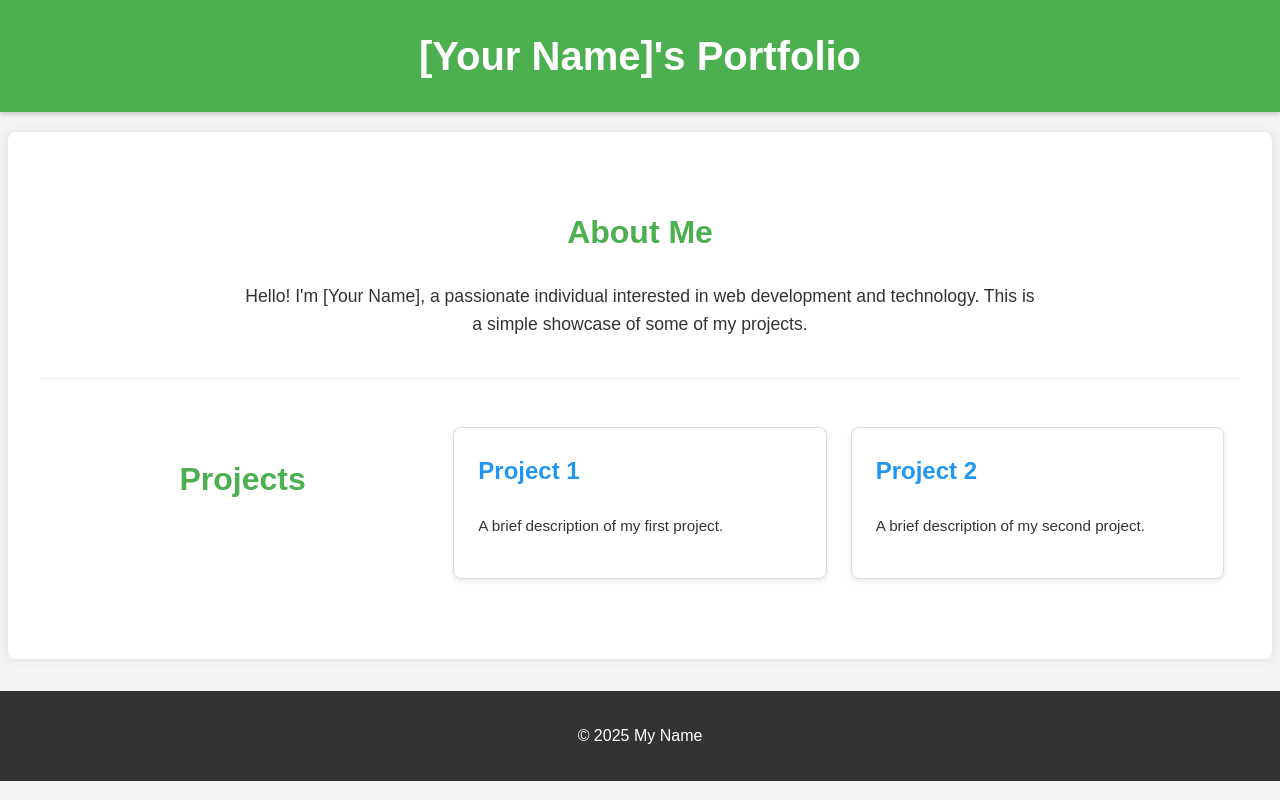
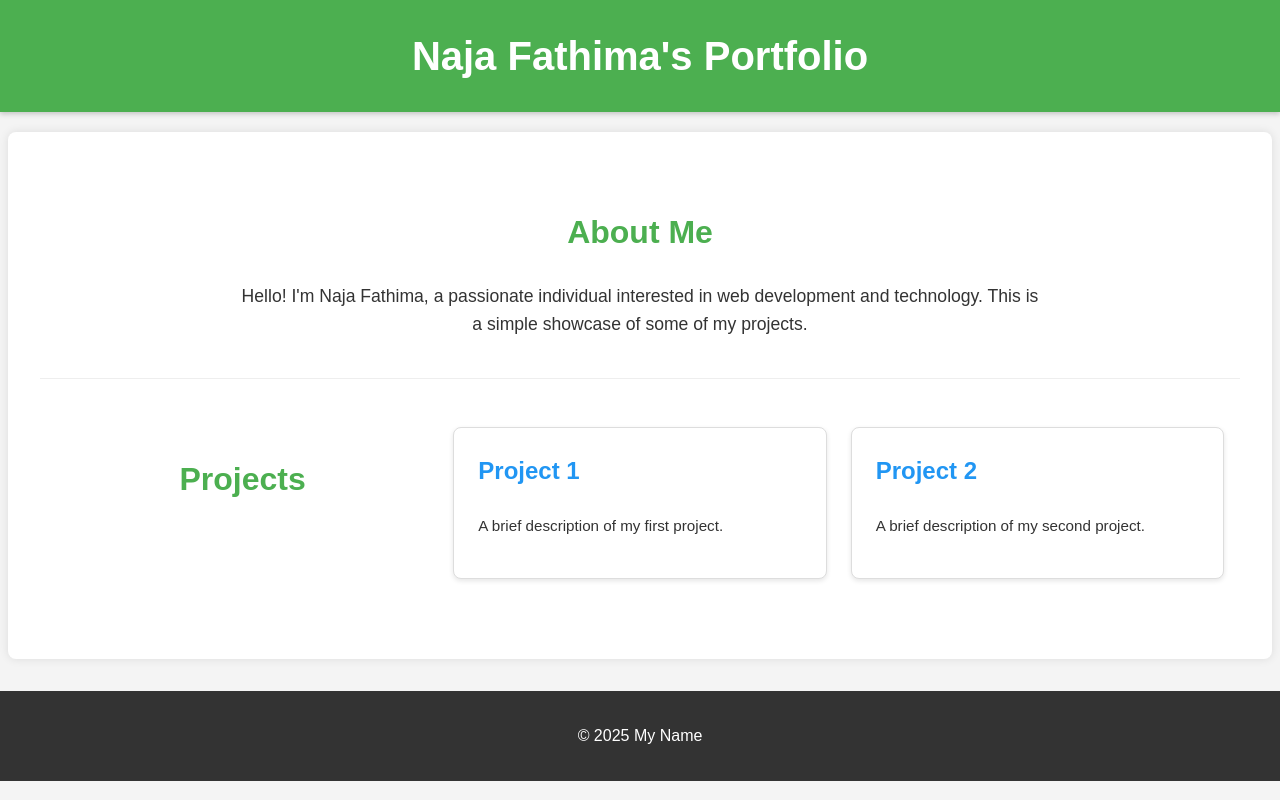
Before and after one commit to najafathima1210-netizen/portfolio, a plain HTML site: page index.html in a window 1280 px wide. Drawn offline with Linux system fonts and the light colour scheme; a script that the page names is missing.

Commit message:
Update: Add Naja Fathima's name

```diff
--- a/index.html
+++ b/index.html
@@ -8,12 +8,12 @@
 </head>
 <body>
     <header>
-        <h1>[Your Name]'s Portfolio</h1>
+        <h1>Naja Fathima's Portfolio</h1>
     </header>
     <main>
         <section id="about">
             <h2>About Me</h2>
-            <p>Hello! I'm [Your Name], a passionate individual interested in web development and technology. This is a simple showcase of some of my projects.</p>
+            <p>Hello! I'm Naja Fathima, a passionate individual interested in web development and technology. This is a simple showcase of some of my projects.</p>
         </section>
         <section id="projects">
             <h2>Projects</h2>
```
